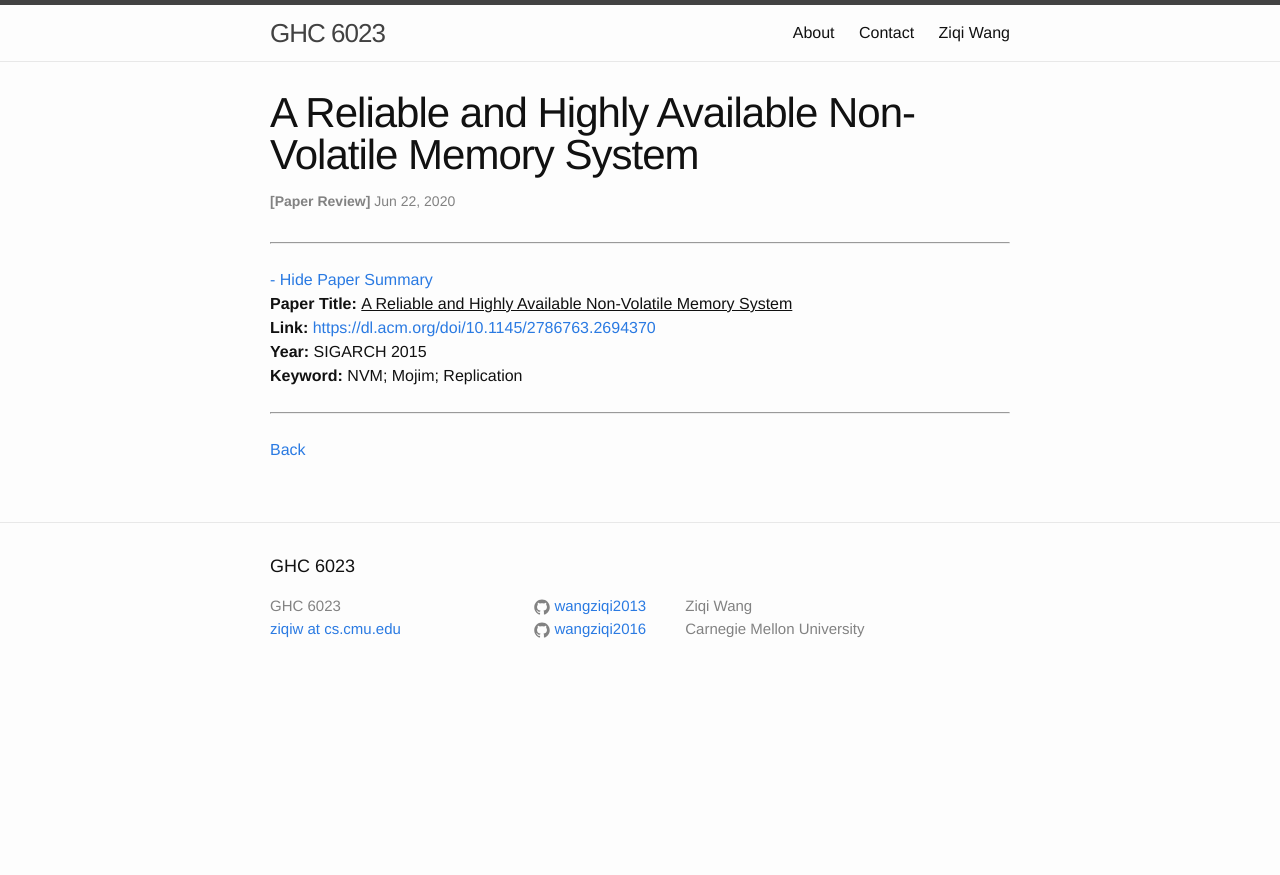
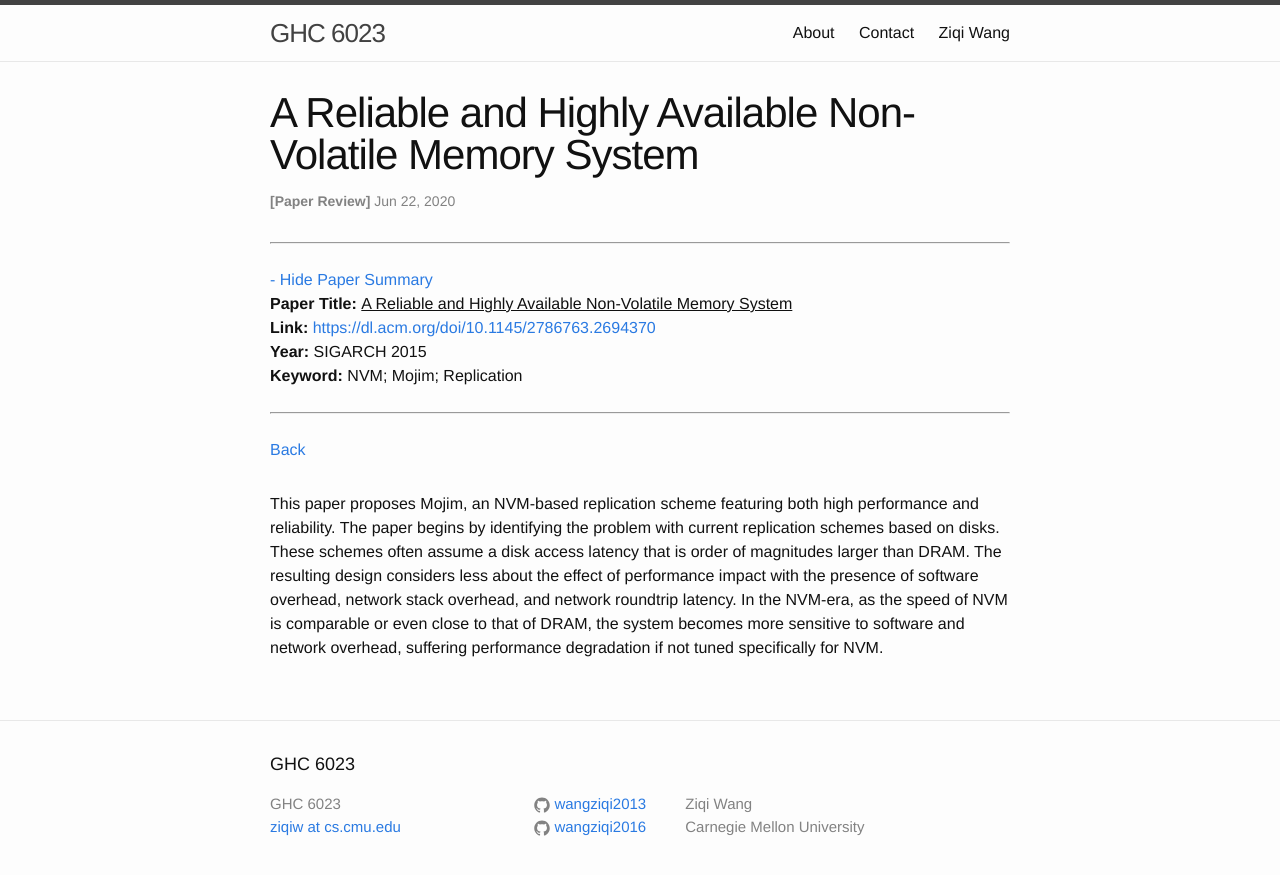
Before and after one commit to wangziqi2013/wangziqi2013.github.io, a Jekyll site: the page built from _posts/2020-06-22-mojim.markdown, in a window 1280 px wide. Shown: the top 875 px of the page. Built offline with Jekyll 4.4.1, drawn with Linux system fonts in a browser that asks for light colours.

Commit message:
Adding intro

```diff
--- a/_posts/2020-06-22-mojim.markdown
+++ b/_posts/2020-06-22-mojim.markdown
@@ -12,3 +12,10 @@ htm_cd:
 htm_cr:
 version_mgmt:
 ---
+
+This paper proposes Mojim, an NVM-based replication scheme featuring both high performance and reliability. The paper begins
+by identifying the problem with current replication schemes based on disks. These schemes often assume a disk access latency
+that is order of magnitudes larger than DRAM. The resulting design considers less about the effect of performance impact
+with the presence of software overhead, network stack overhead, and network roundtrip latency. In the NVM-era, as the
+speed of NVM is comparable or even close to that of DRAM, the system becomes more sensitive to software and network
+overhead, suffering performance degradation if not tuned specifically for NVM.
```
